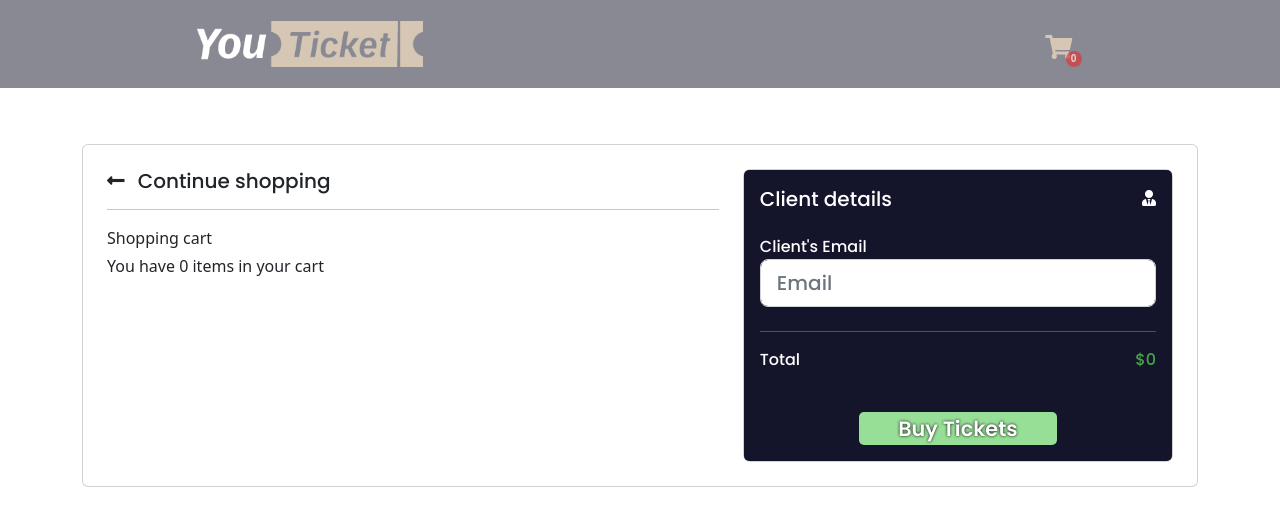
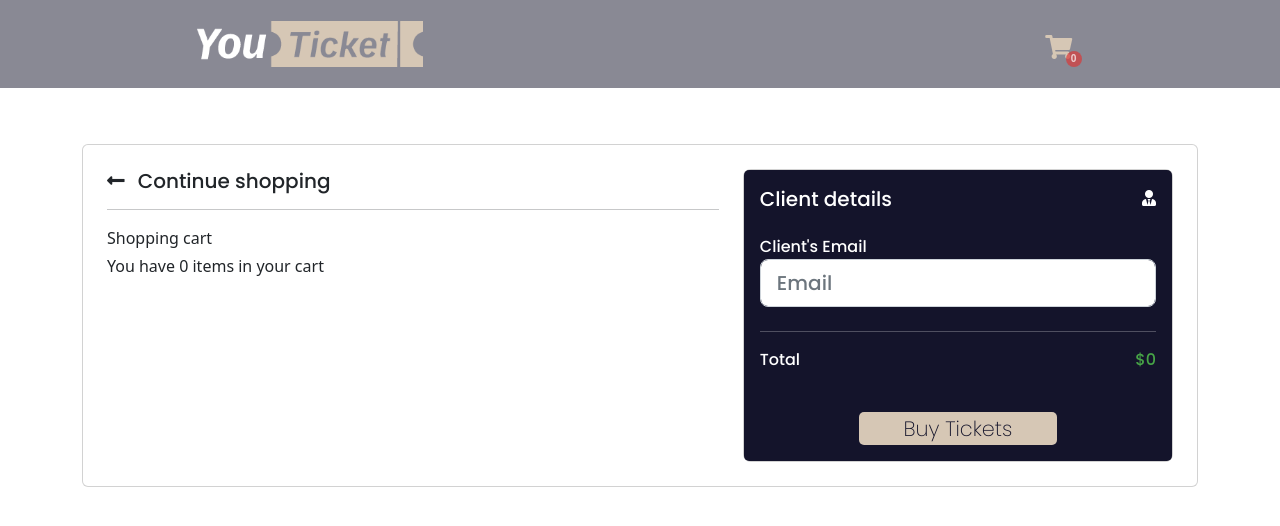
Before and after one commit to iaw-2023/Acttis-Moran-React, a React (Create React App) app: page /cart in a window 1280 px wide. Shown: the top 526 px of the page. Built offline with nearby package versions, Linux system fonts and the light colour scheme.

Commit message:
Final Styling fixes v2

```diff
--- a/public/index.html
+++ b/public/index.html
@@ -14,7 +14,7 @@
     <link rel="preconnect" href="https://fonts.googleapis.com" />
     <link rel="preconnect" href="https://fonts.gstatic.com" crossorigin />
     <link
-      href="https://fonts.googleapis.com/css2?family=Poppins:wght@200;500;600;800&family=Secular+One&display=swap"
+      href="https://fonts.googleapis.com/css2?family=Poppins:wght@200;300;500;600;800&family=Secular+One&display=swap"
       rel="stylesheet"
     />
     <link
--- a/src/components/home-components/MatchgameCard.js
+++ b/src/components/home-components/MatchgameCard.js
@@ -66,7 +66,7 @@ export default function MatchgameCard(props) {
               });
             }}
           >
-            Buy Tickets
+            Choose Tickets!
           </button>
         </div>
       </MDBCardBody>
--- a/src/css/cart.css
+++ b/src/css/cart.css
@@ -78,20 +78,19 @@
     border-radius: 5px;
     margin-top: 2rem;
     border: none;
-    background-color: var(--price-color-light);
+    background-color: var(--nav-enterprise-color);
     transition: background-color 0.5s;
 }
 
 .cart__checkout__button:hover {
-    background-color: var(--hover-color);
+    background-color: var(--price-color-light);
 }
 
 .cart__checkout__button__text{
     font-family: 'Poppins', sans-serif;
-    font-weight: 600;
+    font-weight: 200;
     font-size: 1.3rem;
-    color: var(--text-color);
-    text-shadow: black 0 0 3px;
+    color: var(--nav-color);
 }
 
 .cart__checkout__button__text__price{
--- a/src/css/home.css
+++ b/src/css/home.css
@@ -273,13 +273,14 @@
   }
 
   .matchgame-card__button{
-    background-color: var(--button-color);
+    background-color: var(--nav-enterprise-color);
+    color: var(--nav-color);
     align-self: center;
     width: 100%;
-    height: 90%;
+    height: 80%;
     border: none;
     font-family: 'Poppins', sans-serif;
-    font-weight: 600;
+    font-weight: 300;
     border-radius: 15px;
     transition: background-color 0.2s;
   }
--- a/src/css/matchgamebuytickets.css
+++ b/src/css/matchgamebuytickets.css
@@ -236,6 +236,7 @@
   margin-top: 1rem;
   margin-bottom: 1rem;
   font-family: 'Poppins', sans-serif;
+  font-weight: 300;
   color:var(--nav-enterprise-color);
   background-color:var(--nav-color);
   transition: background 0.5s;
```
